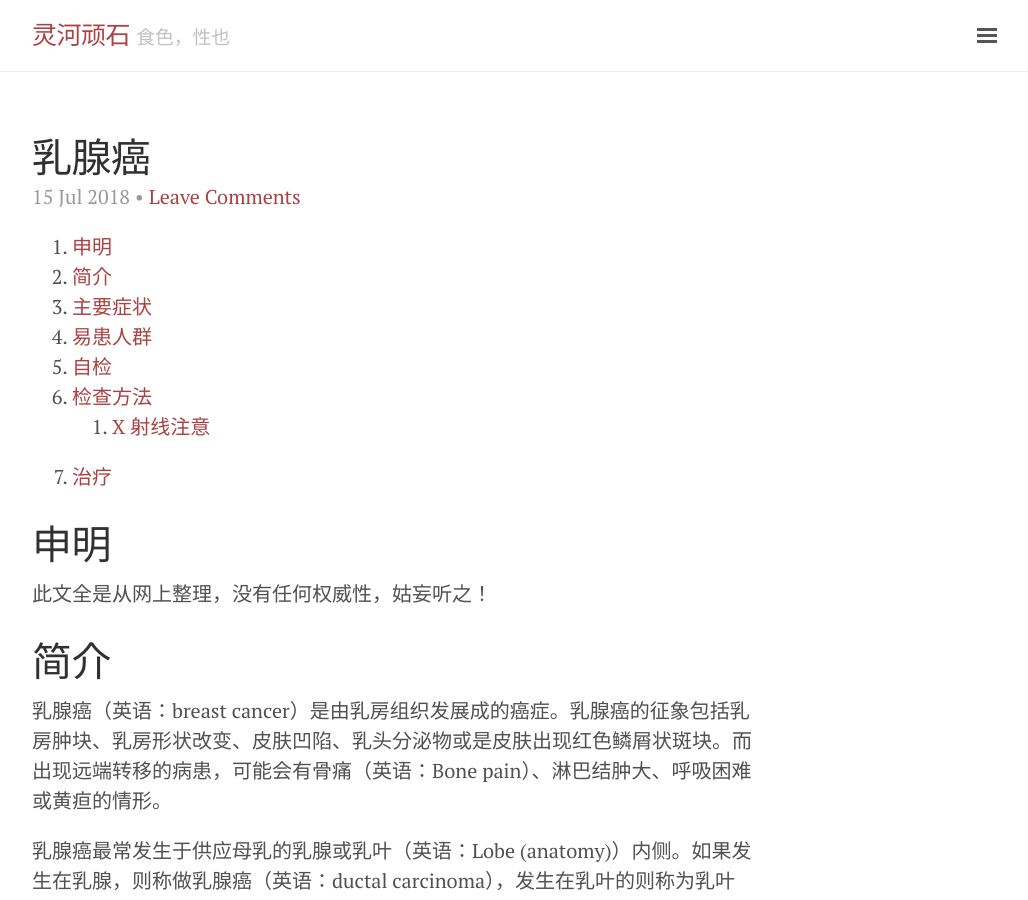
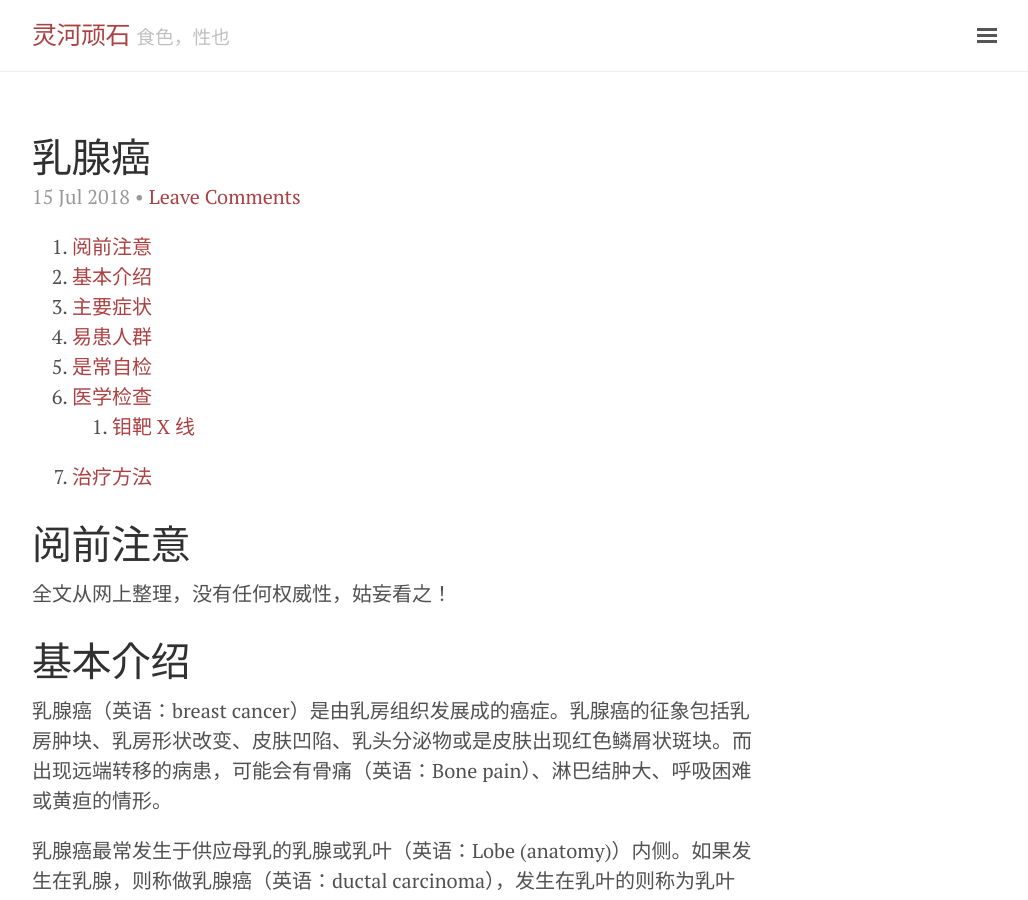
Before and after one commit to outsinre/zh-blog, a Jekyll site: the page built from _posts/2018-07-15-breast-cancer.md, in a window 1280 px wide and 900 px high. Shown: the whole window, without its empty margins (248-1276 px from the left). Built offline with Jekyll 4.4.1, drawn with Linux system fonts in a browser that asks for light colours; comment, search, counter and statistics services are not loaded; some of the changed text lies outside the part shown.

Commit message:
breast cancer title change

```diff
--- a/_posts/2018-07-15-breast-cancer.md
+++ b/_posts/2018-07-15-breast-cancer.md
@@ -6,11 +6,11 @@ title: 乳腺癌
 1. toc
 {:toc}
 
-# 申明
+# 阅前注意
 
-此文全是从网上整理，没有任何权威性，姑妄听之！
+全文从网上整理，没有任何权威性，姑妄看之！
 
-# 简介
+# 基本介绍
 
 乳腺癌（英语：breast cancer）是由乳房组织发展成的癌症。乳腺癌的征象包括乳房肿块、乳房形状改变、皮肤凹陷、乳头分泌物或是皮肤出现红色鳞屑状斑块。而出现远端转移的病患，可能会有骨痛（英语：Bone pain）、淋巴结肿大、呼吸困难或黄疸的情形。
 
@@ -43,7 +43,7 @@ title: 乳腺癌
 8. 不喂母乳者。
 9. 年纪越大，越可能患乳腺癌。
 
-# 自检
+# 是常自检
 
 由于女性月经周期会伴有荷尔蒙的变化，影响乳房的大小，所以最好固定在每次月经结束那几天做自我检查，最好时间是月经过后一星期之内，此时血液中的荷尔蒙成分已降低，乳房比较不会一触即痛。已停经或切除子宫的女性，则选择在每个月的固定一天检查。
 
@@ -55,7 +55,7 @@ title: 乳腺癌
 
 ![early symptoms](/assets/Zh_Breast_cancer_illustrations.GIF)
 
-# 检查方法
+# 医学检查
 
 1. 乳腺红外线检查。很多体检机构都有这一项，其实它所针对的是大型体检，很多问题根本查不出来，甚至会漏查乳腺癌。目前，红外线其实一般只用于大规模的体检，对于乳腺言样的，没啥用。
 2. 乳腺摄片、乳房摄影、钼靶 X 线。明显这东西有福射，检查未生育的、35岁以下的最好不要做。万一做了，3 月内肯定不能怀孕。
@@ -72,7 +72,7 @@ title: 乳腺癌
    请注意，单单乳房摄影看到异常，并不等于宣判罹患乳腺癌。唯有病理检查才能确实诊断有无癌症。
 6. 最后，医生触检。
 
-## X 射线注意
+## 钼靶 X 线
 
 如果发现变化，医生会要求做乳房X光检查。第一次做乳房X光检查存档后，以后每两年就要再做一次。少数女性事后会被要求回来做进—步检查，以确定是否为乳腺癌。
 
```
Also changed, not shown: other parts of _posts/2018-07-15-breast-cancer.md (+1 -1 lines).
